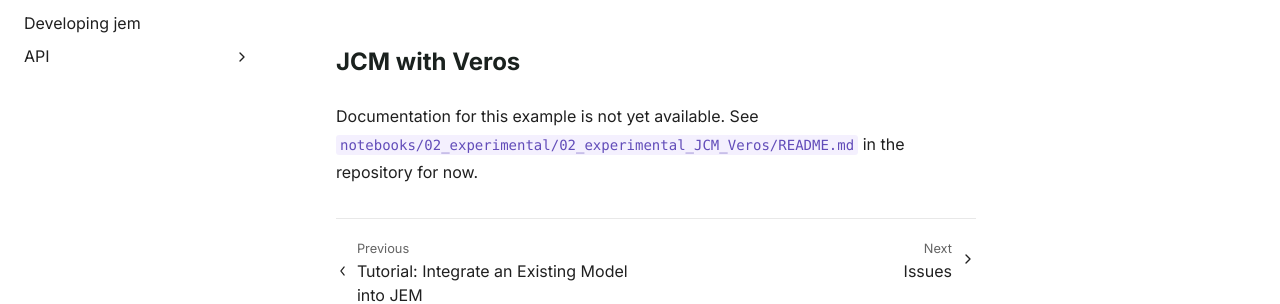
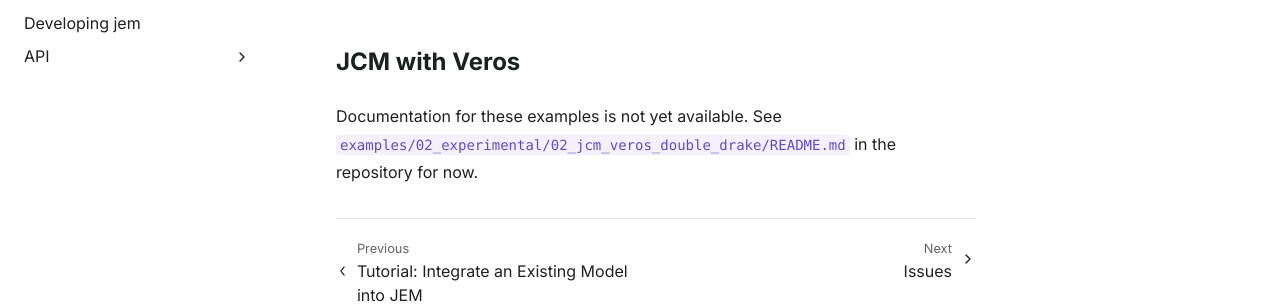
Before and after one commit to climate-analytics-lab/jax-esm, a Sphinx documentation site: the page built from docs/source/experimental.rst, in a window 1280 px wide. Shown: the part 298-602 px from the top of the page. Built offline with Sphinx 7.4.7, drawn with Linux system fonts in a browser that asks for light colours; pages that are not in the unit, such as notebooks, are missing from menus.

Commit message:
Fix leftover notebooks/ toctree paths and stale JCM-Veros pointer
examples.rst and experimental.rst still pointed at notebooks/... paths
from before the examples/ rename, causing toctree warnings during
`make html`. Update them to examples/..., and repoint the JCM-Veros
README reference at the current double-drake example (the old
notebooks/02_experimental/02_experimental_JCM_Veros/ directory no
longer exists).

```diff
--- a/docs/source/examples.rst
+++ b/docs/source/examples.rst
@@ -31,4 +31,4 @@
    :maxdepth: 1
    :caption: Contents:
 
-   notebooks/03_non_geoscience/01_SpringSystem
+   examples/03_non_geoscience/01_SpringSystem
--- a/docs/source/experimental.rst
+++ b/docs/source/experimental.rst
@@ -12,12 +12,12 @@
    :maxdepth: 1
    :caption: Contents:
 
-   notebooks/02_experimental/01_earth
+   examples/02_experimental/01_earth
 
 
 JCM with Veros
 --------------
 
-Documentation for this example is not yet available. See
-:code:`notebooks/02_experimental/02_experimental_JCM_Veros/README.md`
+Documentation for these examples is not yet available. See
+:code:`examples/02_experimental/02_jcm_veros_double_drake/README.md`
 in the repository for now.
```
